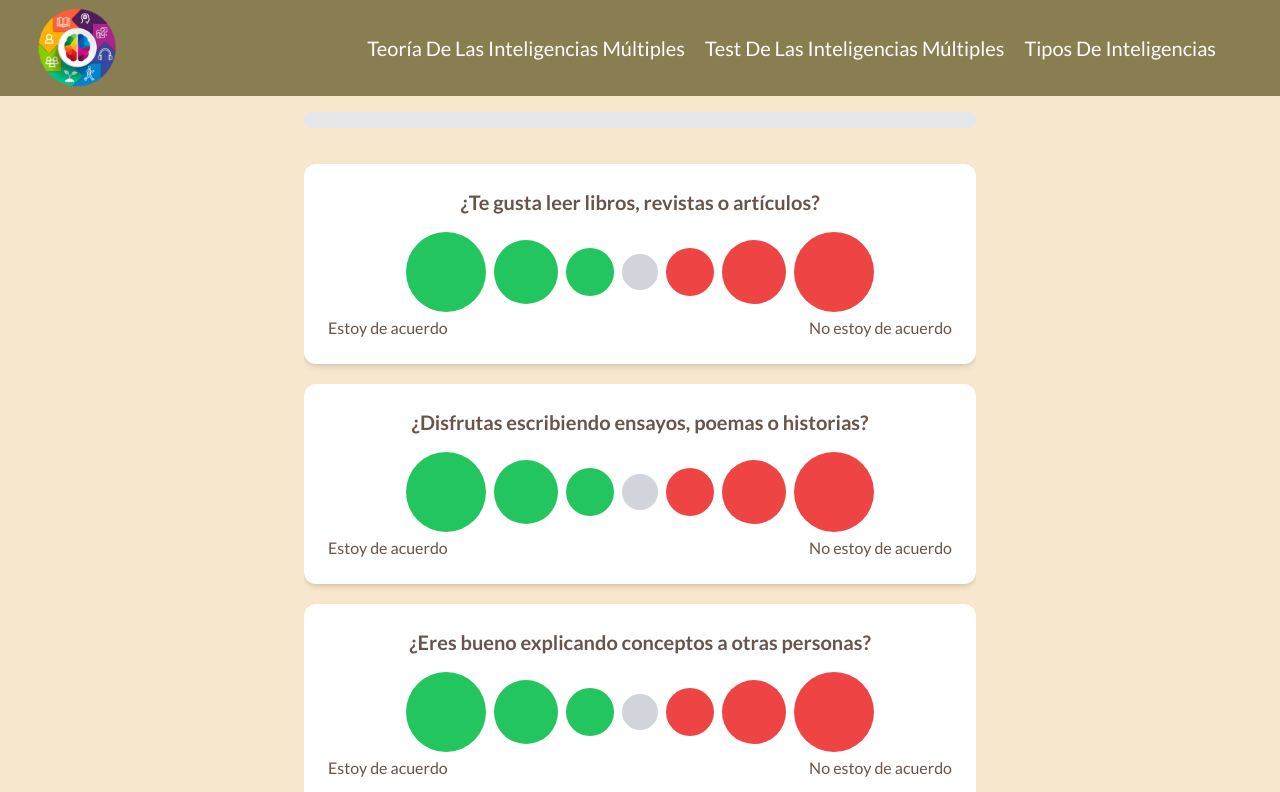
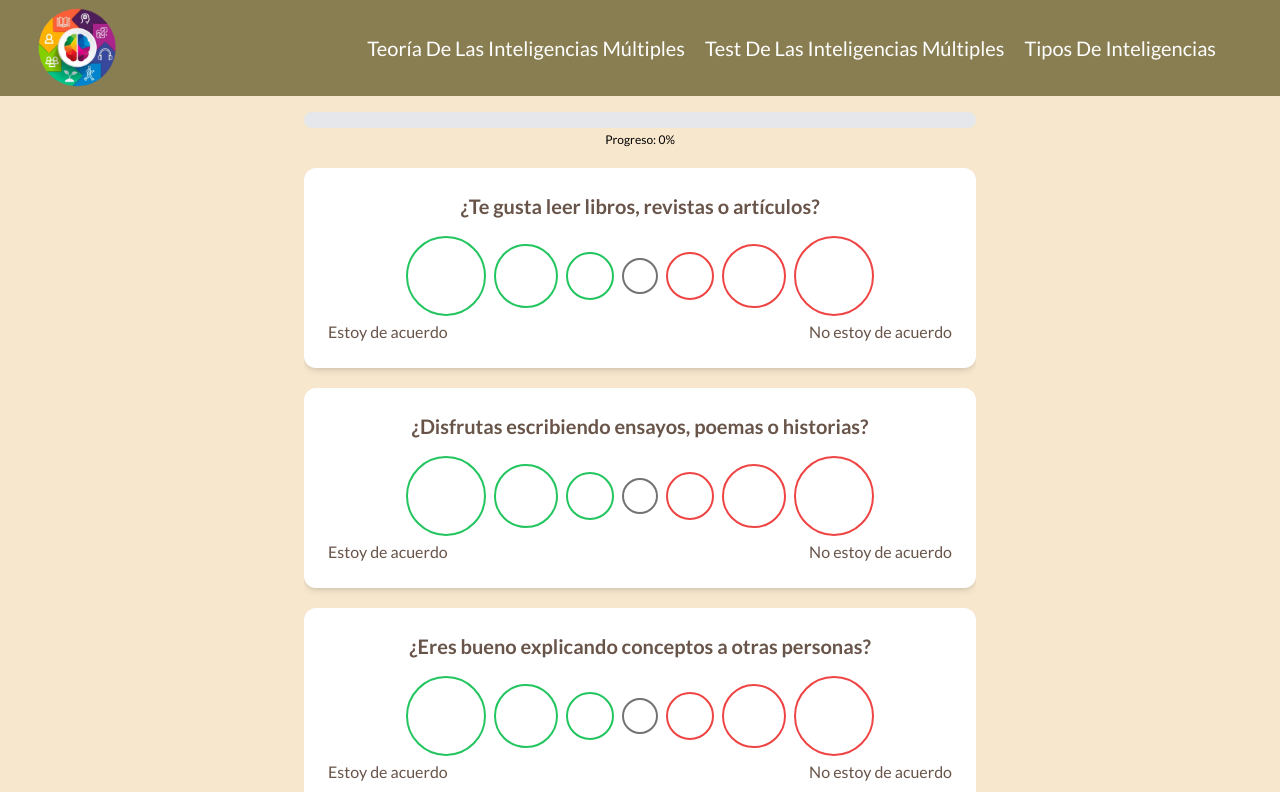
Before and after one commit to ale02code/multiple-intelligence, a React (Vite) app: page /quizz in a window 1280 px wide. Shown: the top 792 px of the page. Built offline with nearby package versions, Linux system fonts and the light colour scheme.

Commit message:
add scroll top

```diff
--- a/src/components/Controls.jsx
+++ b/src/components/Controls.jsx
@@ -8,13 +8,13 @@ function Controls() {
     <div className="flex justify-between items-center w-full">
       <button
         onClick={resetProgress}
-        className="px-4 py-2 bg-blue-500 text-white rounded-md shadow-md border-2 border-blue-700 bg-opacity-50 hover:bg-opacity-100 focus:outline-none focus:ring-2 focus:ring-blue-500 focus:ring-opacity-50"
+        className="px-4 py-2 bg-blue-500 text-white rounded-md shadow-md hover:bg-blue-600 focus:outline-none focus:ring-2 focus:ring-blue-500 focus:ring-opacity-50"
       >
         Volver
       </button>
       <button
         onClick={incrementProgress}
-        className="px-4 py-2 bg-blue-500 text-white rounded-md shadow-md border-2 border-blue-700 bg-opacity-50 hover:bg-opacity-100 focus:outline-none focus:ring-2 focus:ring-blue-500 focus:ring-opacity-50"
+           className="px-4 py-2 bg-blue-500 text-white rounded-md shadow-md hover:bg-blue-600 focus:outline-none focus:ring-2 focus:ring-blue-500 focus:ring-opacity-50"
       >
         Seguir
       </button>
--- a/src/components/Progress.jsx
+++ b/src/components/Progress.jsx
@@ -2,14 +2,19 @@ import React from "react";
 import { useProgress } from "../context/progressContext";
 
 function Progress() {
-  const { progress } = useProgress();
+  const { progress } = useProgress(); // Añadir paréntesis para llamar a la función
 
   return (
-    <div className="w-full bg-gray-200 rounded-full h-4 mb-4">
-      <div
-        className="bg-blue-500 h-4 rounded-full"
-        style={{ width: `${progress}%` }}
-      ></div>
+    <div id="progress" className="overflow-hidden w-full">
+      <div className="bg-gray-200 h-4 rounded-full">
+        <div
+          className="bg-green-500 h-full rounded-full transition-all"
+          style={{ width: `${progress}%` }}
+        ></div>
+      </div>
+      <div className="text-xs text-center mt-1">
+        Progreso: {Math.round(progress)}%
+      </div>
     </div>
   );
 }
--- a/src/components/Question.jsx
+++ b/src/components/Question.jsx
@@ -8,13 +8,41 @@ function Question({ question }) {
         <div className="p-4 md:p-6 flex flex-col justify-center items-center w-full">
           <h2 className="text-xl font-semibold mb-4">{question}</h2>
           <div className="flex justify-center items-center gap-2">
-            <button className={"rounded-full w-20 h-20 bg-green-500"} />
-            <button className={"rounded-full w-16 h-16 bg-green-500"} />
-            <button className={"rounded-full w-12 h-12 bg-green-500"} />
-            <button className={"rounded-full w-9 h-9 bg-gray-300"} />
-            <button className={"rounded-full w-12 h-12 bg-red-500"} />
-            <button className={"rounded-full w-16 h-16 bg-red-500"} />
-            <button className={"rounded-full w-20 h-20 bg-red-500"} />
+            <button
+              className={
+                "rounded-full w-20 h-20 border-2 border-green-500 hover:bg-green-600 transition-all duration-200"
+              }
+            />
+            <button
+              className={
+                "rounded-full w-16 h-16 border-2 border-green-500 hover:bg-green-600 transition-all duration-200"
+              }
+            />
+            <button
+              className={
+                "rounded-full w-12 h-12 border-2 border-green-500 hover:bg-green-600 transition-all duration-200"
+              }
+            />
+            <button
+              className={
+                "rounded-full w-9 h-9 border-2 border-neutral-500 hover:bg-neutral-600 transition-all duration-200"
+              }
+            />
+            <button
+              className={
+                "rounded-full w-12 h-12 border-2 border-red-500 hover:bg-red-600 transition-all duration-200"
+              }
+            />
+            <button
+              className={
+                "rounded-full w-16 h-16 border-2 border-red-500 hover:bg-red-600 transition-all duration-200"
+              }
+            />
+            <button
+              className={
+                "rounded-full w-20 h-20 border-2 border-red-500 hover:bg-red-600 transition-all duration-200"
+              }
+            />
           </div>
           <div className="flex justify-between w-full mt-1">
             <p>Estoy de acuerdo</p>
--- a/src/components/Quizz.jsx
+++ b/src/components/Quizz.jsx
@@ -6,32 +6,15 @@ import { ProgressProvider } from "../context/progressContext";
 import questionsData from "../data/questions.json";
 
 function Quizz() {
-  // Estado para almacenar las preguntas
-  const [questions, setQuestions] = useState([]);
-
-  // Efecto para cargar las preguntas desde el archivo JSON
-  useEffect(() => {
-    // Simulación de carga de datos (puedes ajustar esto según cómo cargues realmente el archivo JSON)
-    const fetchData = async () => {
-      try {
-        // Aquí cargarías realmente el archivo JSON o utilizarías fetch si está en un servidor remoto
-        // Por simplicidad, asumimos que questionsData es un objeto con una propiedad 'questions'
-        setQuestions(questionsData.questions);
-      } catch (error) {
-        console.error("Error al cargar preguntas:", error);
-        // Manejo de errores si es necesario
-      }
-    };
-
-    fetchData();
-  }, []);
+  const { questions } = questionsData;
+  const initialQuestions = questions.slice(0, 8);
 
   return (
     <div className="h-auto w-screen flex flex-col justify-start items-center">
-        <section className="mt-28 mb-10 overflow-x-hidden flex justify-start items-center gap-5 flex-col">
+      <section className="mt-28 mb-10 overflow-x-hidden flex justify-start items-center gap-5 flex-col">
         <ProgressProvider>
           <Progress />
-           {questions.map((q) => (
+          {initialQuestions.map((q) => (
             <Question key={q.id} question={q.question} />
           ))}
           <Controls />
--- a/src/context/progressContext.jsx
+++ b/src/context/progressContext.jsx
@@ -13,15 +13,28 @@ export function ProgressProvider({ children }) {
   const [progress, setProgress] = useState(0);
 
   const incrementProgress = () => {
-    setProgress((prevProgress) => (prevProgress < 100 ? prevProgress + 12.5 : prevProgress));
+    setProgress((prevProgress) =>
+      prevProgress < 100 ? prevProgress + 12.5 : prevProgress
+    );
+    scrollToTop();
   };
 
   const resetProgress = () => {
-    setProgress((prevProgress) => (prevProgress > 0 ? prevProgress - 12.5 : 0));
+    setProgress(0);
+    scrollToTop();
+  };
+
+  const scrollToTop = () => {
+    window.scrollTo({
+      top: 0,
+      behavior: "smooth",
+    });
   };
 
   return (
-    <ProgressContext.Provider value={{ progress, incrementProgress, resetProgress }}>
+    <ProgressContext.Provider
+      value={{ progress, incrementProgress, resetProgress, scrollToTop }}
+    >
       {children}
     </ProgressContext.Provider>
   );
```
